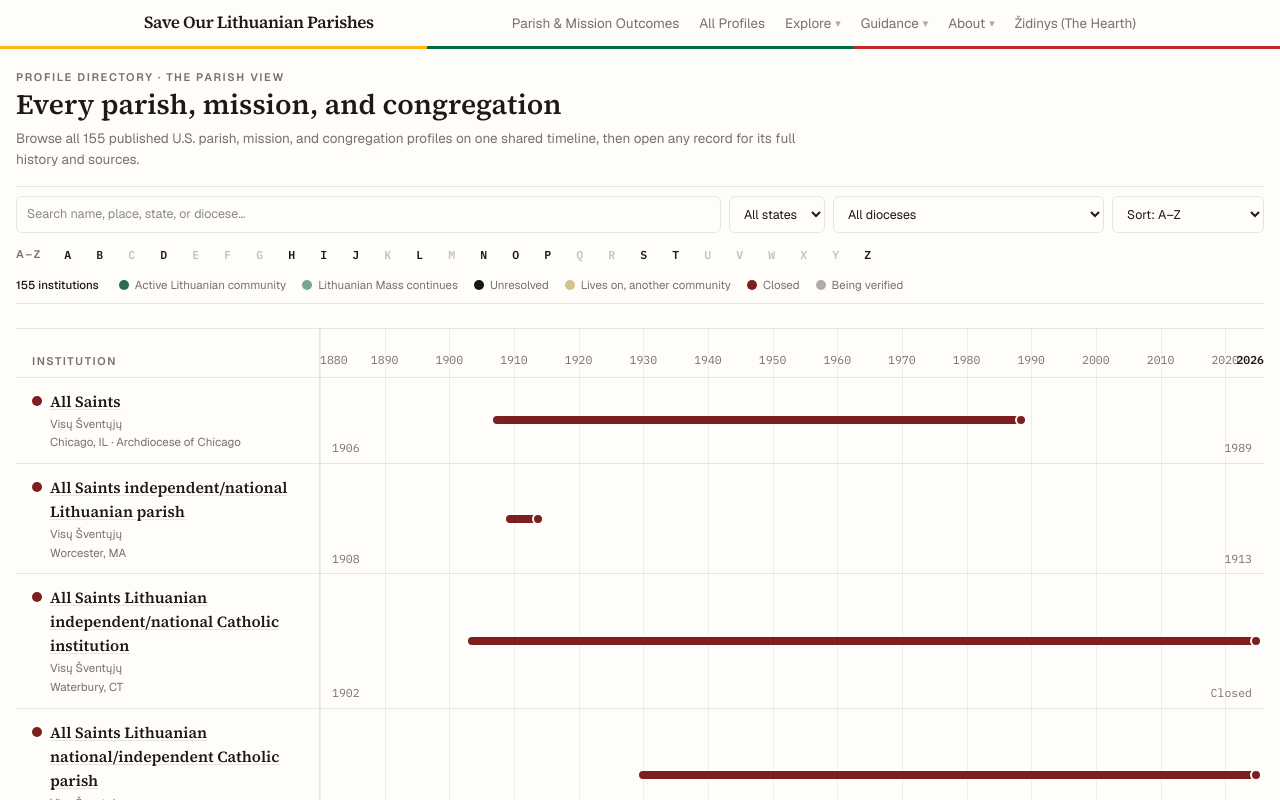
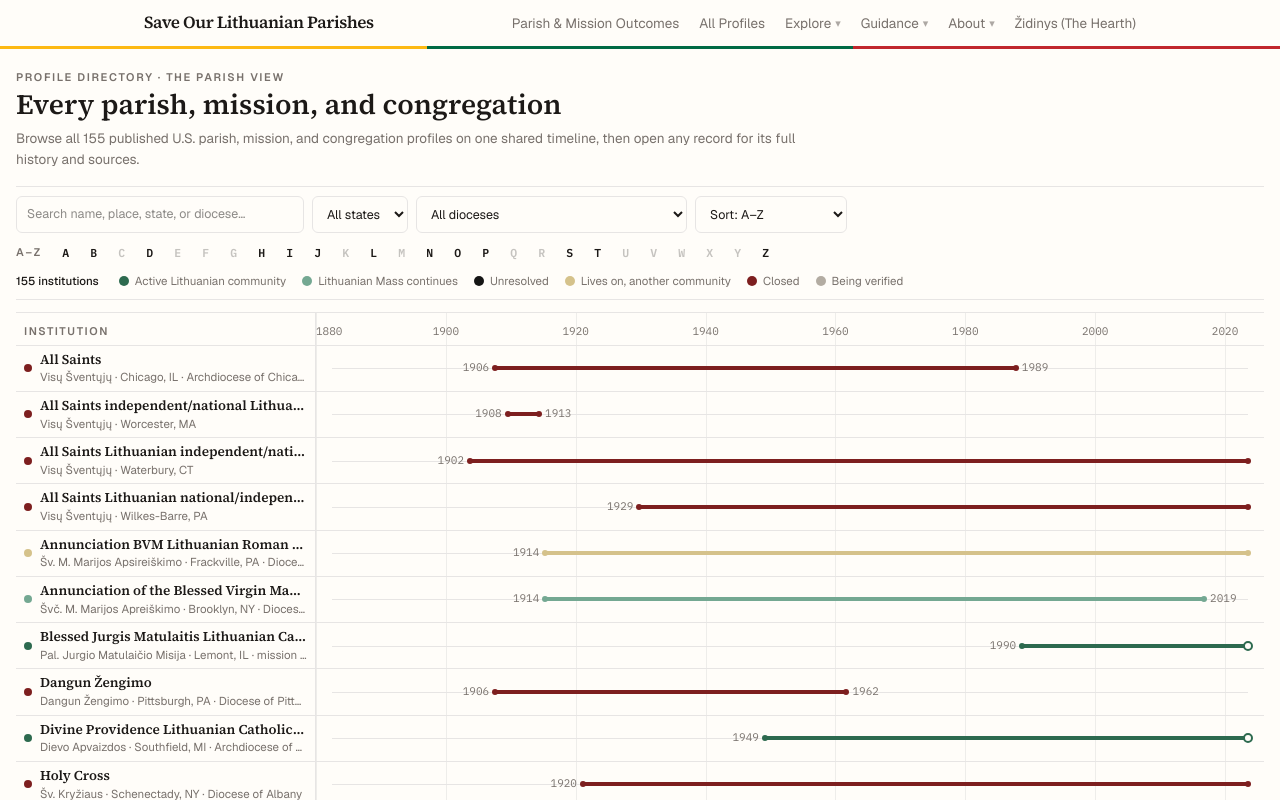
Before and after one commit to LietuvaAI/save-our-lithuanian-parishes, a Next.js app: page /parishes in a window 1280 px wide. Shown: the top 800 px of the page. Built offline with nearby package versions, Linux system fonts and the light colour scheme.

Commit message:
Match All Profiles to compact timeline design

```diff
--- a/components/AllProfilesTimeline.tsx
+++ b/components/AllProfilesTimeline.tsx
@@ -32,9 +32,9 @@ type SortMode = "az" | "earliest" | "latest-ending";
 const START_YEAR = 1880;
 const END_YEAR = 2026;
 const YEAR_SPAN = END_YEAR - START_YEAR;
-const DECADES = Array.from(
-  { length: Math.floor((END_YEAR - START_YEAR) / 10) + 1 },
-  (_, index) => START_YEAR + index * 10,
+const AXIS_TICKS = Array.from(
+  { length: Math.floor((END_YEAR - START_YEAR) / 20) + 1 },
+  (_, index) => START_YEAR + index * 20,
 );
 const LETTERS = "ABCDEFGHIJKLMNOPQRSTUVWXYZ".split("");
 
@@ -72,7 +72,7 @@ const statusLabelForRow = (row: AllProfilesTimelineRow) => {
 function TimelineGrid() {
   return (
     <span className="pointer-events-none absolute inset-0" aria-hidden>
-      {DECADES.map((year) => (
+      {AXIS_TICKS.map((year) => (
         <span
           key={year}
           className="absolute inset-y-0 border-l border-rule/70"
@@ -85,12 +85,12 @@ function TimelineGrid() {
 
 function TimelineAxis() {
   return (
-    <div className="relative h-12">
+    <div className="relative h-8">
       <TimelineGrid />
-      {DECADES.map((year) => (
+      {AXIS_TICKS.map((year) => (
         <span
           key={year}
-          className={`timeline-year absolute bottom-2 text-small-copy text-muted ${
+          className={`timeline-year absolute bottom-1.5 text-ui-label text-muted ${
             year === START_YEAR ? "" : "-translate-x-1/2"
           }`}
           style={{ left: yearPosition(year) }}
@@ -98,9 +98,6 @@ function TimelineAxis() {
           {year}
         </span>
       ))}
-      <span className="timeline-year absolute bottom-2 right-0 text-small-copy font-semibold text-foreground">
-        {END_YEAR}
-      </span>
     </div>
   );
 }
@@ -116,15 +113,19 @@ function TimelineMark({ row }: { row: AllProfilesTimelineRow }) {
   if (row.founded === null) {
     return (
       <>
+        <span className="absolute inset-x-0 top-1/2 border-t border-rule" aria-hidden />
         <span
-          className="absolute right-0 top-1/2 size-3 -translate-y-1/2 rounded-full border-2 border-dashed bg-background"
+          className="absolute right-0 top-1/2 size-2.5 -translate-y-1/2 translate-x-1/2 rounded-full border-2 border-dashed bg-background"
           style={{ borderColor: color }}
           title="Founding year not established"
           aria-label="Founding year not established"
         />
+        <span className="absolute right-3 top-1/2 -translate-y-1/2 font-mono text-ui-label text-muted">
+          undated
+        </span>
         {row.signal && (
           <span
-            className="absolute right-0 top-1/2 size-2 -translate-x-4 -translate-y-1/2 rounded-full bg-accent"
+            className="absolute right-0 top-1/2 size-2 -translate-x-3 -translate-y-1/2 rounded-full bg-accent"
             style={{ boxShadow: "0 0 0 3px rgba(125,31,31,0.18)" }}
             title={signalLabel[row.signal]}
             aria-label={signalLabel[row.signal]}
@@ -143,13 +144,25 @@ function TimelineMark({ row }: { row: AllProfilesTimelineRow }) {
 
   return (
     <>
+      <span className="absolute inset-x-0 top-1/2 border-t border-rule" aria-hidden />
       <span
-        className="absolute top-1/2 h-2 -translate-y-1/2 rounded-full"
+        className="absolute top-1/2 h-1 -translate-y-1/2 rounded-full"
         style={{ left, width, background: color }}
         title={`${row.founded}–${row.closed ?? "present"}: ${statusLabel}`}
       />
       <span
-        className={`absolute top-1/2 size-3 -translate-x-1/2 -translate-y-1/2 rounded-full border-2 ${live ? "bg-background" : "border-background"}`}
+        className="absolute top-1/2 size-1.5 -translate-x-1/2 -translate-y-1/2 rounded-full"
+        style={{ left, background: color }}
+        aria-hidden
+      />
+      <span
+        className="absolute top-1/2 -translate-x-full -translate-y-1/2 pr-1.5 font-mono text-ui-label text-muted"
+        style={{ left }}
+      >
+        {row.founded}
+      </span>
+      <span
+        className={`absolute top-1/2 -translate-x-1/2 -translate-y-1/2 rounded-full ${live ? "size-2.5 border-2 bg-background" : "size-1.5"}`}
         style={
           live
             ? { left: right, borderColor: color }
@@ -157,6 +170,14 @@ function TimelineMark({ row }: { row: AllProfilesTimelineRow }) {
         }
         aria-hidden
       />
+      {row.closed !== null ? (
+        <span
+          className="absolute top-1/2 -translate-y-1/2 pl-1.5 font-mono text-ui-label text-muted"
+          style={{ left: right }}
+        >
+          {row.closed}
+        </span>
+      ) : null}
       {row.signal && (
         <span
           className="absolute top-1/2 size-2.5 -translate-x-1/2 -translate-y-1/2 rounded-full bg-accent"
@@ -254,14 +275,14 @@ export default function AllProfilesTimeline({
         className="sticky top-0 z-30 border-y border-rule bg-background/95 py-[9px] backdrop-blur"
         aria-label="Profile filters"
       >
-        <div className="grid grid-cols-2 gap-2 lg:grid-cols-[minmax(16rem,1fr)_auto_auto_auto]">
+        <div className="flex flex-wrap items-center gap-2">
           <input
             type="search"
             value={query}
             onChange={(event) => setQuery(event.target.value)}
             placeholder="Search name, place, state, or diocese…"
             aria-label="Search all institution profiles"
-            className={`${selectClass} col-span-2 lg:col-span-1`}
+            className={`${selectClass} w-full sm:w-72`}
           />
           <select
             value={state}
@@ -293,7 +314,7 @@ export default function AllProfilesTimeline({
             value={sort}
             onChange={(event) => setSort(event.target.value as SortMode)}
             aria-label="Sort profiles"
-            className={`${selectClass} col-span-2 lg:col-span-1`}
+            className={selectClass}
           >
             <option value="az">Sort: A–Z</option>
             <option value="earliest">Sort: Earliest</option>
@@ -314,7 +335,7 @@ export default function AllProfilesTimeline({
           className="mt-2 flex flex-nowrap items-center gap-1 overflow-x-auto sm:flex-wrap sm:overflow-visible"
           aria-label="A to Z profile index"
         >
-          <span className="mr-2 text-ui-label font-semibold uppercase tracking-[0.15em] text-muted">
+          <span className="mr-2 shrink-0 text-ui-label font-semibold uppercase tracking-[0.15em] text-muted">
             A–Z
           </span>
           {LETTERS.map((optionLetter) => {
@@ -327,7 +348,7 @@ export default function AllProfilesTimeline({
                 disabled={!enabled}
                 aria-pressed={selected}
                 onClick={() => setLetter(selected ? "all" : optionLetter)}
-                className={`size-7 shrink-0 rounded font-mono text-small-copy font-semibold disabled:opacity-25 ${
+                className={`size-6 shrink-0 rounded font-mono text-small-copy font-semibold disabled:opacity-25 ${
                   selected
                     ? "bg-accent text-white"
                     : "enabled:hover:bg-band enabled:hover:text-accent"
@@ -374,10 +395,10 @@ export default function AllProfilesTimeline({
           </button>
         </section>
       ) : (
-        <div className="mt-6 overflow-x-auto border-y border-rule">
+        <div className="mt-3 overflow-x-auto border-y border-rule">
           <div className="min-w-[58rem]">
-            <div className="sticky top-0 z-30 grid grid-cols-[19rem_minmax(36rem,1fr)] border-b border-rule bg-background/95 backdrop-blur">
-              <div className="sticky left-0 z-40 flex items-end border-r border-rule bg-background px-4 pb-2 text-ui-label font-semibold uppercase tracking-[0.15em] text-muted">
+            <div className="grid grid-cols-[15rem_minmax(42rem,1fr)] border-b border-rule bg-background sm:grid-cols-[18.75rem_minmax(42rem,1fr)]">
+              <div className="sticky left-0 z-20 flex items-end border-r border-rule bg-background px-2 pb-1.5 text-ui-label font-semibold uppercase tracking-[0.15em] text-muted">
                 Institution
               </div>
               <TimelineAxis />
@@ -391,12 +412,12 @@ export default function AllProfilesTimeline({
                   <li
                     key={row.slug}
                     id={`profile-${row.slug}`}
-                    className="group grid min-h-16 scroll-mt-24 grid-cols-[19rem_minmax(36rem,1fr)] hover:bg-foreground/[0.025]"
+                    className="group grid min-h-11 scroll-mt-24 grid-cols-[15rem_minmax(42rem,1fr)] hover:bg-foreground/[0.025] sm:grid-cols-[18.75rem_minmax(42rem,1fr)]"
                   >
-                    <div className="sticky left-0 z-20 border-r border-rule bg-background px-4 py-3 group-hover:bg-[color-mix(in_srgb,var(--background)_97%,var(--foreground))]">
-                      <div className="flex min-w-0 items-start gap-2">
+                    <div className="sticky left-0 z-20 border-r border-rule bg-background px-2 py-1.5 group-hover:bg-[color-mix(in_srgb,var(--background)_97%,var(--foreground))]">
+                      <div className="flex min-w-0 items-center gap-2">
                         <span
-                          className={`mt-1.5 size-2.5 shrink-0 rounded-full ${
+                          className={`size-2 shrink-0 rounded-full ${
                             row.statusGroup === "unverified"
                               ? "border-2 bg-background"
                               : ""
@@ -412,15 +433,16 @@ export default function AllProfilesTimeline({
                         <div className="min-w-0">
                           <Link
                             href={row.profileHref}
-                            className="font-serif text-card-title font-semibold underline decoration-rule underline-offset-2 hover:text-accent"
+                            title={row.canonicalName}
+                            className="block truncate font-serif text-body-copy font-semibold leading-tight hover:text-accent"
                           >
                             {row.canonicalName}
                           </Link>
-                          <span className="mt-0.5 block text-small-copy text-muted">
-                            {row.lithuanianName}
-                          </span>
-                          <span className="mt-0.5 block text-small-copy text-muted">
-                            {row.city}, {row.state}
+                          <span
+                            title={`${row.lithuanianName} · ${row.city}, ${row.state}${suffix ? ` · ${suffix}` : ""}${row.jurisdiction ? ` · ${row.jurisdiction}` : ""}`}
+                            className="mt-0.5 block truncate text-small-copy leading-tight text-muted"
+                          >
+                            {row.lithuanianName} · {row.city}, {row.state}
                             {suffix ? ` · ${suffix}` : ""}
                             {row.jurisdiction ? ` · ${row.jurisdiction}` : ""}
                           </span>
@@ -431,21 +453,11 @@ export default function AllProfilesTimeline({
                     <Link
                       href={row.profileHref}
                       aria-label={`Open ${row.canonicalName} profile`}
-                      className="relative block min-h-16 px-2"
+                      className="relative block min-h-11 px-4"
                     >
                       <TimelineGrid />
-                      <span className="absolute inset-x-2 top-1/2 h-0">
+                      <span className="absolute inset-x-4 top-1/2 h-0">
                         <TimelineMark row={row} />
-                      </span>
-                      <span className="timeline-year absolute bottom-1.5 left-3 text-small-copy text-muted">
-                        {row.founded ?? "year not established"}
-                      </span>
-                      <span className="timeline-year absolute bottom-1.5 right-3 text-small-copy text-muted">
-                        {row.closed ??
-                          (row.statusGroup === "active_parish" ||
-                          row.statusGroup === "mass_continues"
-                            ? "present"
-                            : GROUP_LABEL[row.statusGroup])}
                       </span>
                     </Link>
                   </li>
--- a/scripts/verify-type-system.mjs
+++ b/scripts/verify-type-system.mjs
@@ -119,6 +119,11 @@ const allProfilesContract = [
   [profilesTimeline, "py-[9px]", "compact sticky toolbar"],
   [profilesTimeline, "text-small-copy text-muted", "11.5px status key"],
   [profilesTimeline, "font-mono text-small-copy", "IBM Plex Mono A–Z index"],
+  [profilesTimeline, "index * 20", "uncluttered 20-year timeline ticks"],
+  [profilesTimeline, "min-h-11", "compact profile lanes"],
+  [profilesTimeline, "font-serif text-body-copy", "13.5px profile lane names"],
+  [profilesTimeline, "h-1 -translate-y-1/2", "compact four-pixel lifespan bars"],
+  [profilesTimeline, "block truncate", "single-line profile lane titles"],
 ];
 for (const [source, fragment, label] of allProfilesContract) {
   if (!source.includes(fragment)) errors.push(`All Profiles: missing ${label}`);
```
